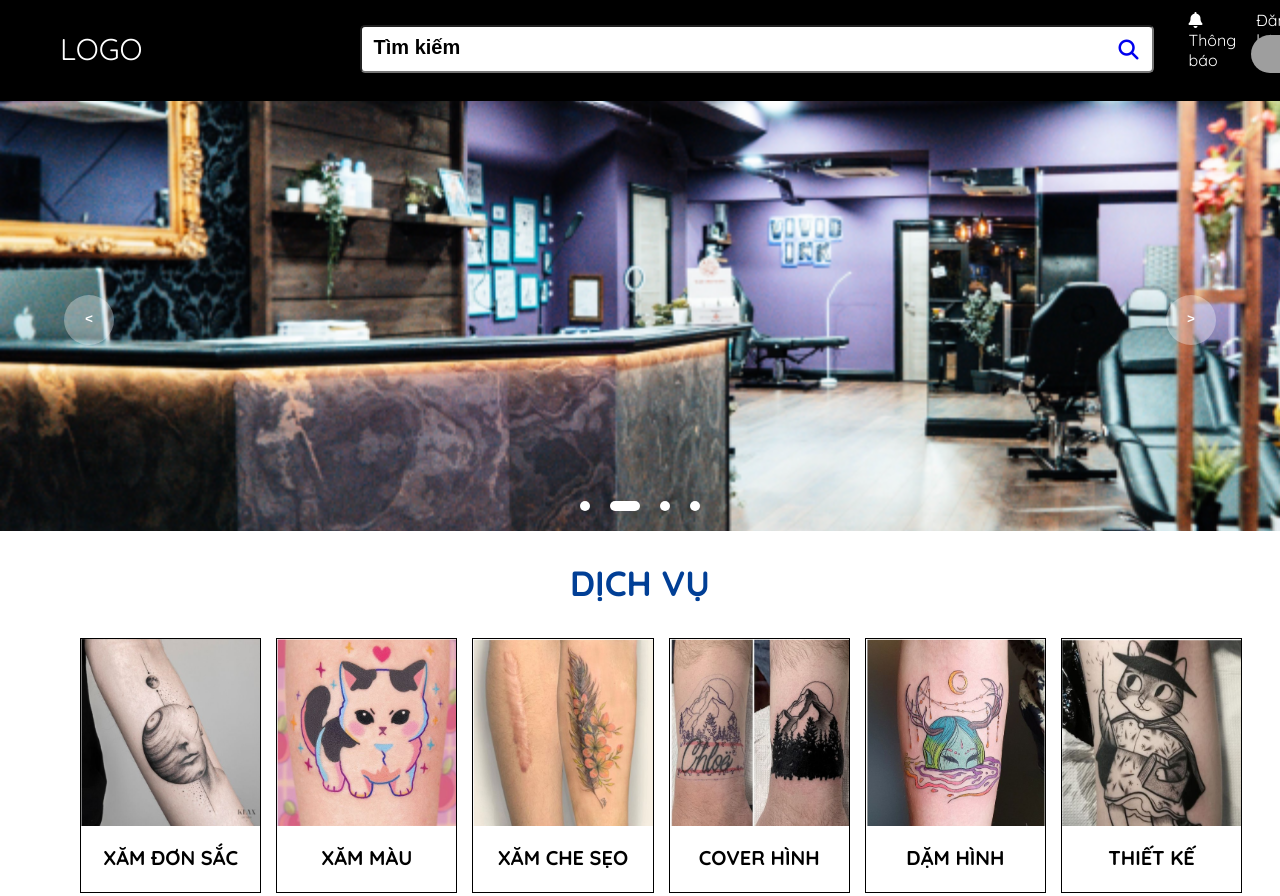
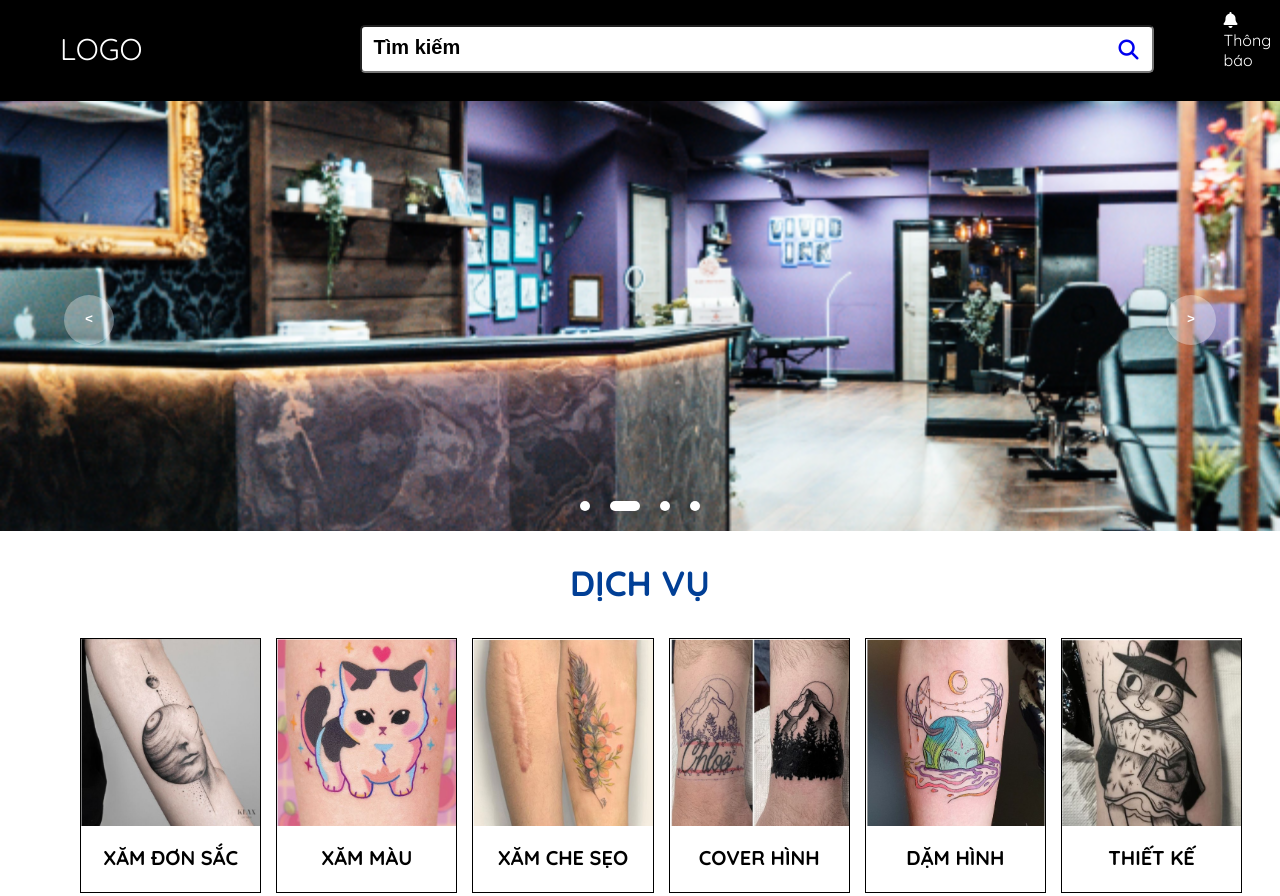
Before and after one commit to nghthtam/SWP-Art-Tattoo-Lover-Platform, a plain HTML site: page Home-Tattoo Lover/index.html in a window 1280 px wide. Shown: the top 896 px of the page. Drawn offline with Linux system fonts and the light colour scheme; grey boxes are pictures that could not be loaded.

Commit message:
Update style.css

```diff
--- a/Home-Tattoo Lover/style.css
+++ b/Home-Tattoo Lover/style.css
@@ -67,7 +67,7 @@ body {
 .header .btn-notification {
     display: inline-block;
     margin-top: 10px;
-    margin-left: 50px;
+    margin-left: 85px;
     color: white;
     text-decoration: none;
     height: max-content;
```
